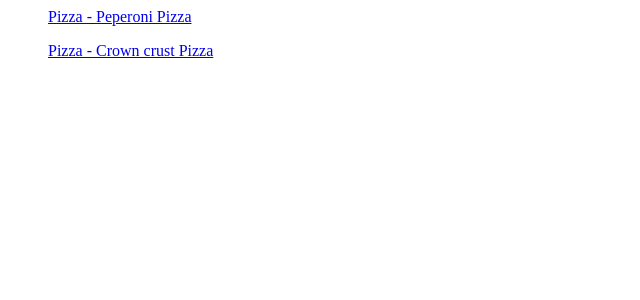
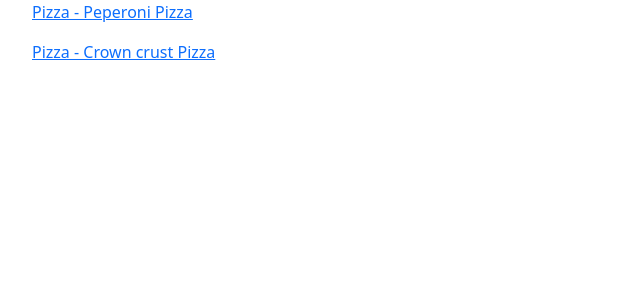
Before and after one commit to Abdul-Rehman76/Django, a Django app: page /food/ in a window 1280 px wide. Shown: the top 300 px of the page, without its empty margins (0-640 px from the left). Run offline with Django 5.2, Linux system fonts and the light colour scheme; data comes from the database, SQL or seed files in the repository.

Commit message:
Learnt about the static files and templates in django

```diff
--- /dev/null
+++ b/food_menu_app/food/static/food/style.css
@@ -0,0 +1,3 @@
+body{
+  background-color: yellow;
+}
--- a/food_menu_app/food/templates/food/index.html
+++ b/food_menu_app/food/templates/food/index.html
@@ -1,17 +1,20 @@
-<!-- <!DOCTYPE html>
+{% load static %}
+<!DOCTYPE html>
 <html lang="en">
 <head>
   <meta charset="UTF-8">
   <meta name="viewport" content="width=device-width, initial-scale=1.0">
-  <title>Document</title>
+  <title>food items</title>
+  <link rel="stylesheet" href="{% static 'food/style.css' %}">
+  <link href="https://cdn.jsdelivr.net/npm/bootstrap@5.3.8/dist/css/bootstrap.min.css" rel="stylesheet" integrity="sha384-sRIl4kxILFvY47J16cr9ZwB07vP4J8+LH7qKQnuqkuIAvNWLzeN8tE5YBujZqJLB" crossorigin="anonymous">
+  <script src="https://cdn.jsdelivr.net/npm/bootstrap@5.3.8/dist/js/bootstrap.bundle.min.js" integrity="sha384-FKyoEForCGlyvwx9Hj09JcYn3nv7wiPVlz7YYwJrWVcXK/BmnVDxM+D2scQbITxI" crossorigin="anonymous"></script>
 </head>
 <body>
-  <h1>This is a Simple HTML Page</h1>
+  {% for food in food_list %}
+    <ul>
+      <a href="{% url 'food:detail' food.id %}"> {{ food.food_name }} - {{ food.food_description }}</a>
+
+    </ul>
+  {% endfor %}
 </body>
-</html> -->
-{% for food in food_list %}
-  <ul>
-    <a href="{% url 'food:detail' food.id %}"> {{ food.food_name }} - {{ food.food_description }}</a>
-
-  </ul>
-{% endfor %}
+</html>
```
